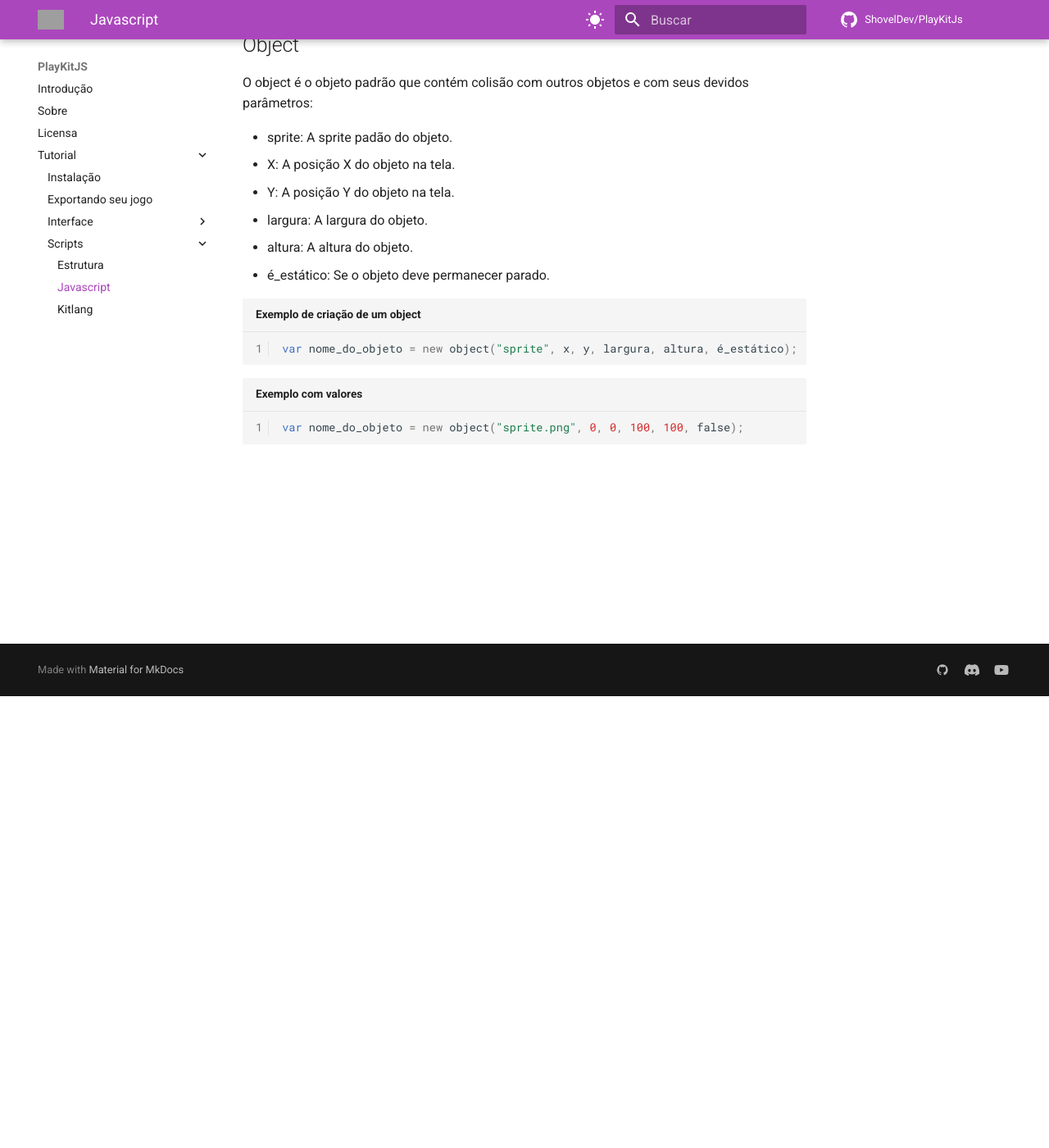
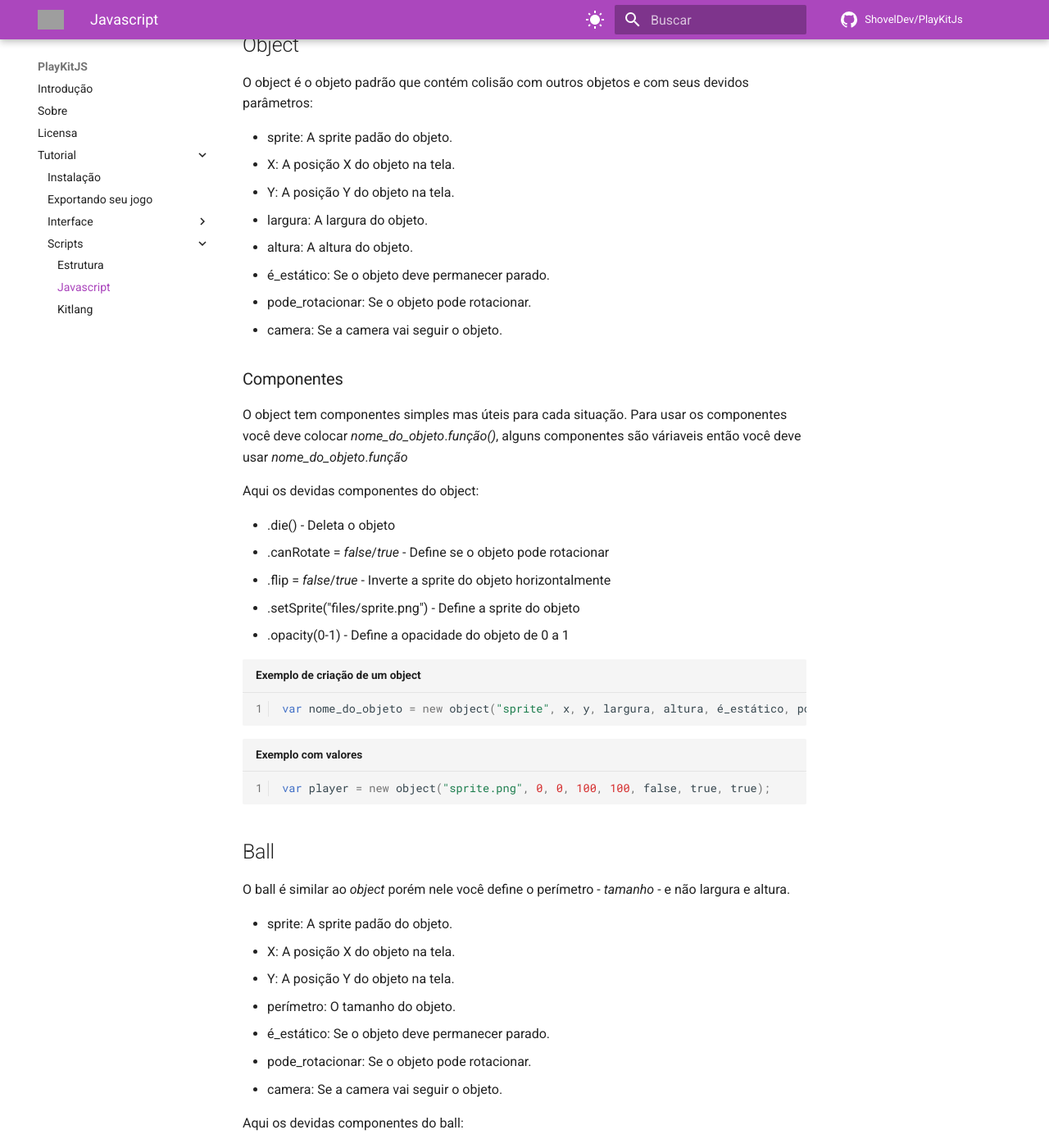
Before and after one commit to Lobooooooo14/docs-PlayKitJS, an MkDocs documentation site: the page built from docs/tutorial/scripts/javascript/index.md, in a window 1280 px wide and 1400 px high, scrolled down 551 px. Shown: the whole window at 82% size. Built offline with MkDocs 1.6.1 and Material for MkDocs 9.7.7, drawn with Linux system fonts in a browser that asks for light colours; comment, search, counter and statistics services are not loaded; some of the changed text lies outside the part shown; grey boxes are pictures that could not be loaded.

Commit message:
index.md

````diff
--- a/docs/tutorial/scripts/javascript/index.md
+++ b/docs/tutorial/scripts/javascript/index.md
@@ -21,11 +21,58 @@ O object é o objeto padrão que contém colisão com outros objetos e com seus
 - largura: A largura do objeto.
 - altura: A altura do objeto.
 - é_estático: Se o objeto deve permanecer parado.
+- pode_rotacionar: Se o objeto pode rotacionar.
+- camera: Se a camera vai seguir o objeto.
+
+### Componentes
+
+O object tem componentes simples mas úteis para cada situação.
+Para usar os componentes você deve colocar *nome_do_objeto*.*função()*, alguns componentes são váriaveis então você deve usar *nome_do_objeto*.*função*
+
+Aqui os devidas componentes do object:
+
+- .die() - Deleta o objeto
+- .canRotate = *false*/*true* - Define se o objeto pode rotacionar
+- .flip = *false*/*true* - Inverte a sprite do objeto horizontalmente
+- .setSprite("files/sprite.png") - Define a sprite do objeto
+- .opacity(0-1) - Define a opacidade do objeto de 0 a 1
 
 ```{.js linenums="1" title="Exemplo de criação de um object"}
-var nome_do_objeto = new object("sprite", x, y, largura, altura, é_estático);
+var nome_do_objeto = new object("sprite", x, y, largura, altura, é_estático, pode_rotacionar, camera);
 ```
 
 ```{.js linenums="1" title="Exemplo com valores"}
-var nome_do_objeto = new object("sprite.png", 0, 0, 100, 100, false);
+var player = new object("sprite.png", 0, 0, 100, 100, false, true, true);
 ```
+
+## Ball
+
+O ball é similar ao *object* porém nele você define o perímetro - *tamanho* - e não largura e altura.
+
+- sprite: A sprite padão do objeto.
+- X: A posição X do objeto na tela.
+- Y: A posição Y do objeto na tela.
+- perímetro: O tamanho do objeto.
+- é_estático: Se o objeto deve permanecer parado.
+- pode_rotacionar: Se o objeto pode rotacionar.
+- camera: Se a camera vai seguir o objeto.
+
+Aqui os devidas componentes do ball:
+
+- .die() - Deleta o objeto
+- .canRotate = *false*/*true* - Define se o objeto pode rotacionar
+- .flip = *false*/*true* - Inverte a sprite do objeto horizontalmente
+- .setSprite("files/sprite.png") - Define a sprite do objeto
+- .opacity(0-1) - Define a opacidade do objeto de 0 a 1
+
+```{.js linenums="1" title="Exemplo de criação de um object"}
+var nome_do_objeto = new ball("sprite", x, y, perímetro, é_estático, pode_rotacionar, camera);
+```
+
+```{.js linenums="1" title="Exemplo com valores"}
+var bola = new ball("sprite.png", 0, 0, 50, false, true, false);
+```
+
+## Gui
+
+O gui é um elemento para criar GUI - *Interfaçes* - como exemplo, botões e scrolls e tem seus devidos parâmetros e funções.
````
Also changed, not shown: other parts of docs/tutorial/scripts/javascript/index.md (+1 -1 lines).
